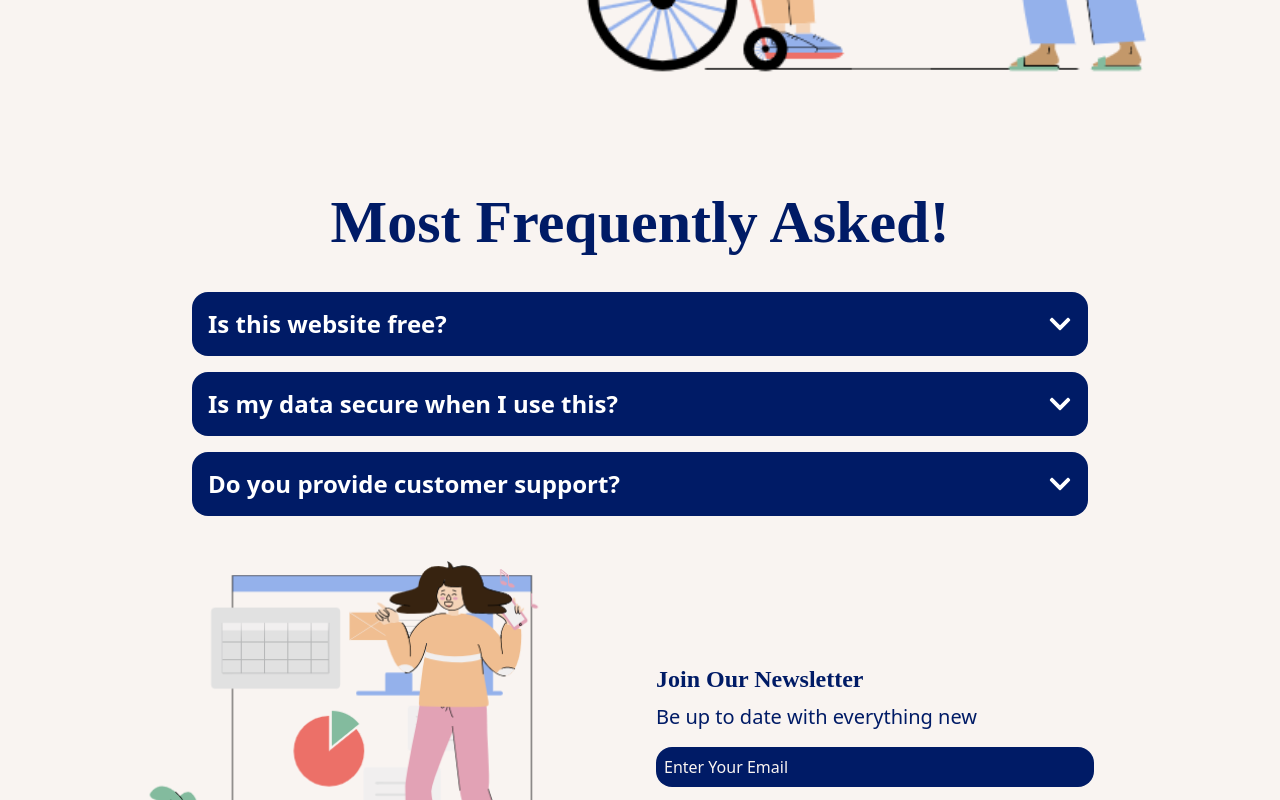
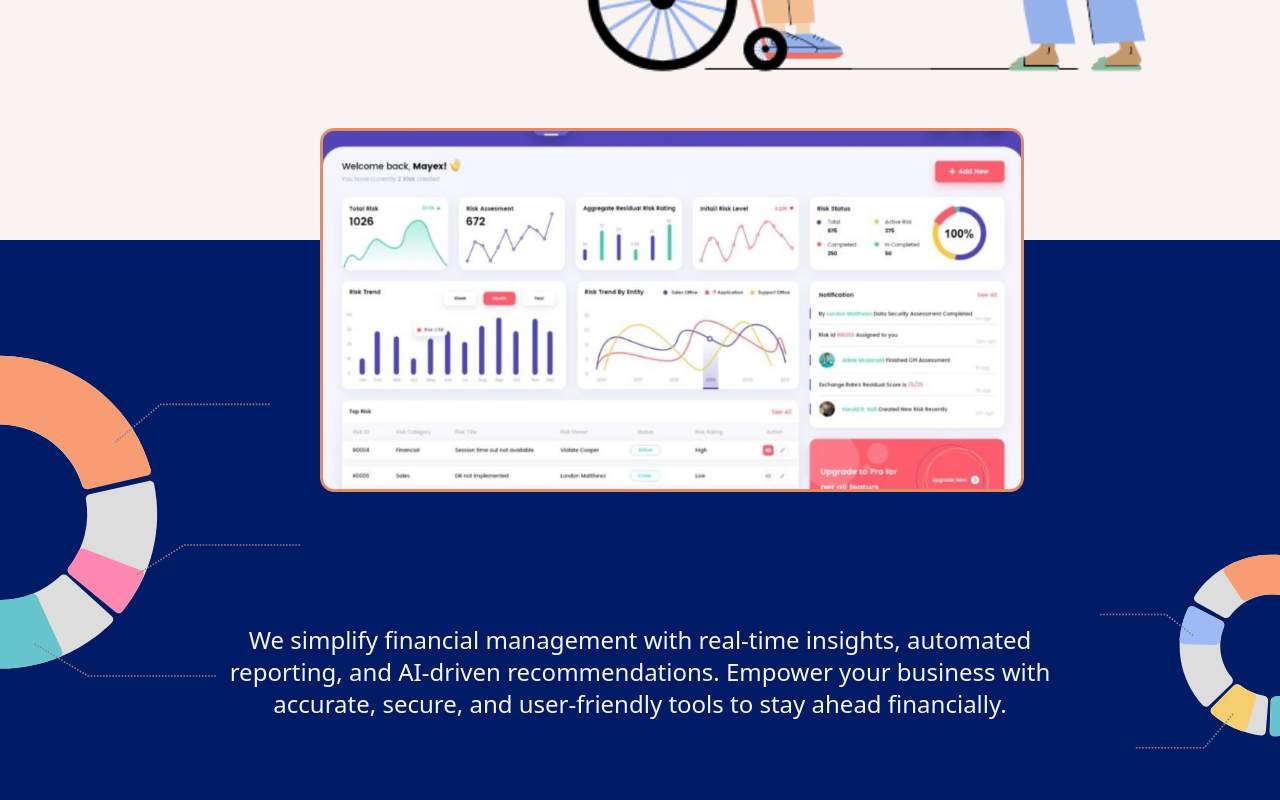
Before and after one commit to SarahSidAhmed/GDGDevFest, a Next.js app in the folder home-page/: page / in a window 1280 px wide. Shown: the part 440-1240 px from the top of the page. Built offline with nearby package versions, Linux system fonts and the light colour scheme; a web font is replaced by a local one.

Commit message:
heroSection, navBar are fixed, about section still have errors inth emobile version

```diff
--- a/home-page/src/app/page.tsx
+++ b/home-page/src/app/page.tsx
@@ -12,6 +12,7 @@ const HomePage = () => {
     <div>
       <Navbar />
       <HeroSection/>
+      <Dash/>
       <QA />
       <Footer />
    </div>
--- a/home-page/src/compounents/Dash.tsx
+++ b/home-page/src/compounents/Dash.tsx
@@ -1,21 +1,37 @@
 import React from 'react';
-import './HeroSection.css';
 import Image from 'next/image';
+import Vec1 from '../images/Vec1.svg';
+import Vec2 from '../images/Vec2.svg';
 import im2 from '../images/dash.png';
 
 const Dash: React.FC = () => {
   return (
 
-    <div className="discription">
+    <div className="flex flex-col justify-between items-center bg-[#001B66] px-16 py-28 pt-48 relative h-[350px] lg:h-[560px]">
+       <h3 className="lg:text-2xl text-lg font-outfit text-[#F9F4F1] px-32 text-center pt-1 lg:pt-48 leading-tight md:leading-normal">
+      We simplify financial management with real-time insights, automated reporting, and AI-driven recommendations. Empower your business with accurate, secure, and user-friendly tools to stay ahead financially.
+    </h3>
     <Image
-      className="discription-img"
+      className="absolute w-[55%] top-[-20%] right-[20%]"
       src={im2}
       alt="Dash"
       layout="fixed"
     />
-    <h3 className="discription-h3">
-      We simplify financial management with real-time insights, automated reporting, and AI-driven recommendations. Empower your business with accurate, secure, and user-friendly tools to stay ahead financially.
-    </h3>
+
+
+    <Image
+      className="absolute top-[50%] right-[0] hidden lg:block"
+      src={Vec1}
+      alt="Vec1"
+      layout="fixed"
+      width={180}
+    />
+    <Image
+      className="absolute top-[10%] left-[0] lg:w-[300px] w-[180px]"
+      src={Vec2}
+      alt="Vec2"
+      layout="fixed"
+    />
   </div>
   );
 };
--- a/home-page/src/compounents/HeroSection.tsx
+++ b/home-page/src/compounents/HeroSection.tsx
@@ -6,7 +6,7 @@ import im1 from '../images/hero Image.svg';
 
 const HeroSection: React.FC = () => {
   return (
-      <div className=" m-auto px-8 lg:px-20 py-16  bg-[#F9F4F1] w-full flex flex-col lg:flex-row justify-between items-center gap-4 ">
+      <div className=" m-auto px-8 lg:px-20 py-16 pb-36 bg-[#F9F4F1] w-full flex flex-col lg:flex-row justify-between items-center gap-4 ">
           <h1 className='text-4xl md:text-7xl leading-tight md:leading-normal'>
             Lead Your Finances to <span className="success">Success!</span>
           </h1>
--- a/home-page/src/compounents/navbar.tsx
+++ b/home-page/src/compounents/navbar.tsx
@@ -8,7 +8,7 @@ const Navbar = () => {
 
   return (
     <nav
-      className="flex flex-row justify-between items-center gap-8 fixed w-full m-auto px-8 py-4 bg-[#F9F4F1] h-[45px] lg:h-[85px]"
+      className="flex flex-row justify-between items-center gap-8 fixed w-full m-auto px-8 py-4 bg-[#F9F4F1] h-[45px] lg:h-[85px] z-1"
       style={{ boxShadow: '0 2px 4px rgba(0, 27, 102, 0.5)' }}
     >
       <div className="text-xl">LOGO</div>
```
Also changed, not shown: home-page/src/images/Vec1.svg (added), home-page/src/images/Vec2.svg (added).
